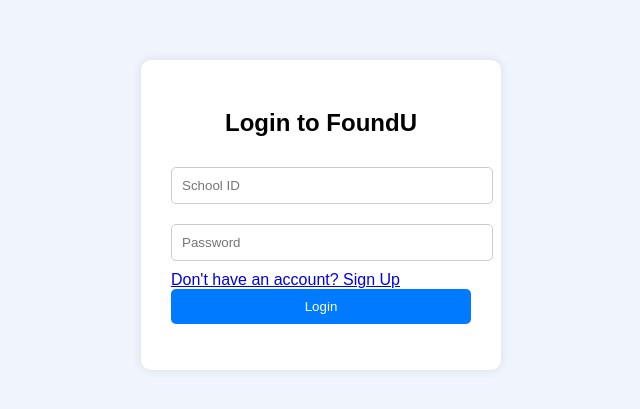
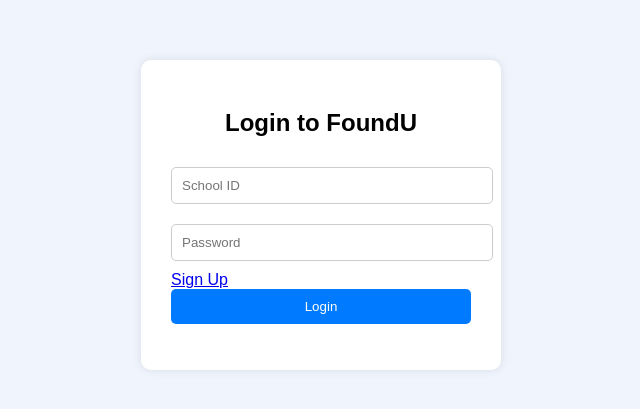
Before and after one commit to Nurtha/Nurtha, a plain HTML site: page Login.html in a window 1280 px wide. Shown: the part 193-602 px from the top of the page, without its empty margins (319-959 px from the left). Drawn offline with Linux system fonts and the light colour scheme.

```diff
--- a/Login.html
+++ b/Login.html
@@ -12,7 +12,7 @@
     <form id="loginForm">
       <input type="text" id="schoolId" placeholder="School ID" required />
       <input type="password" id="password" placeholder="Password" required />
-      <a href="Sign In">Don't have an account? Sign Up</a>
+      <a href="Sign In">Sign Up</a>
       <button type="submit">Login</button>
     </form>
     <p id="errorMsg"></p>
```
